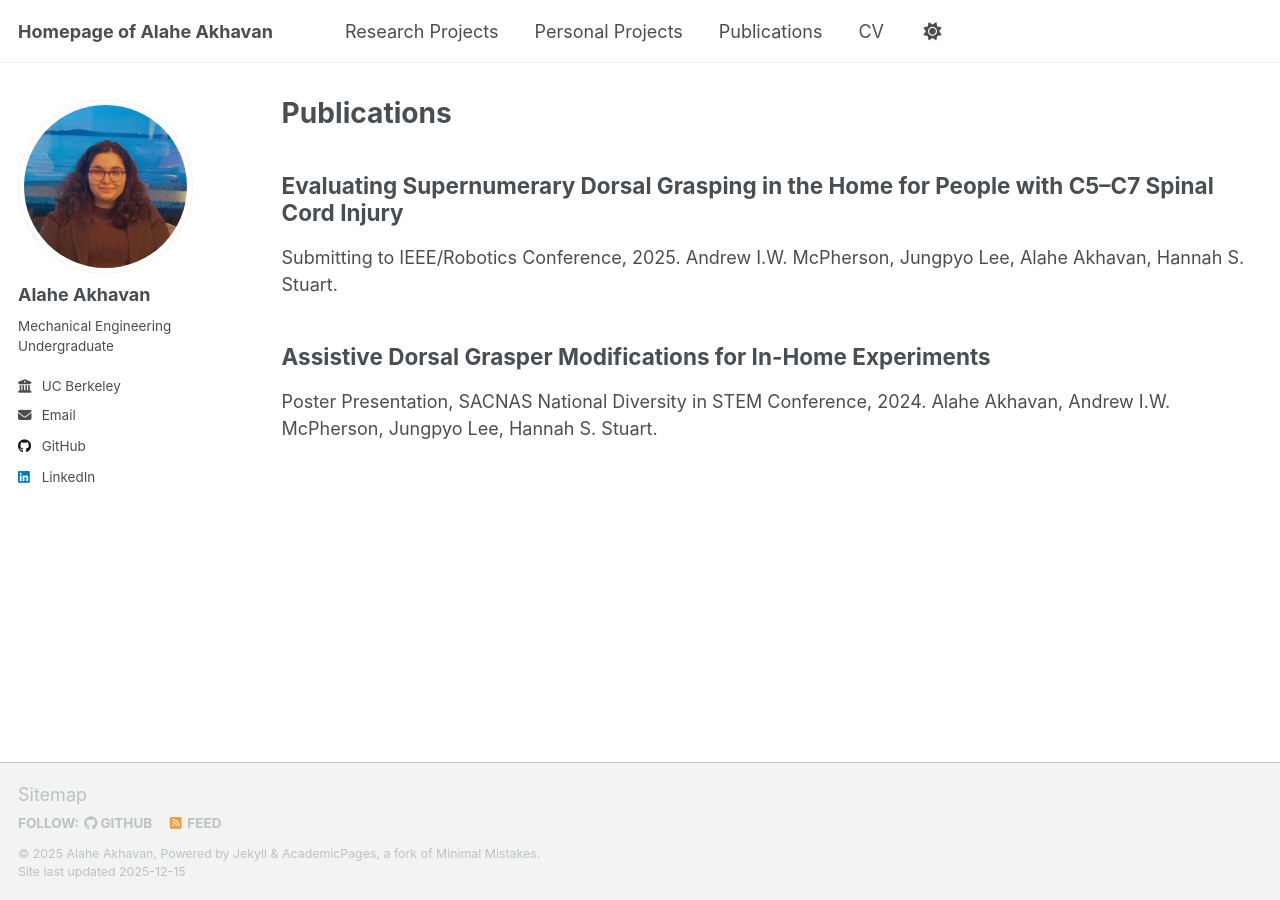
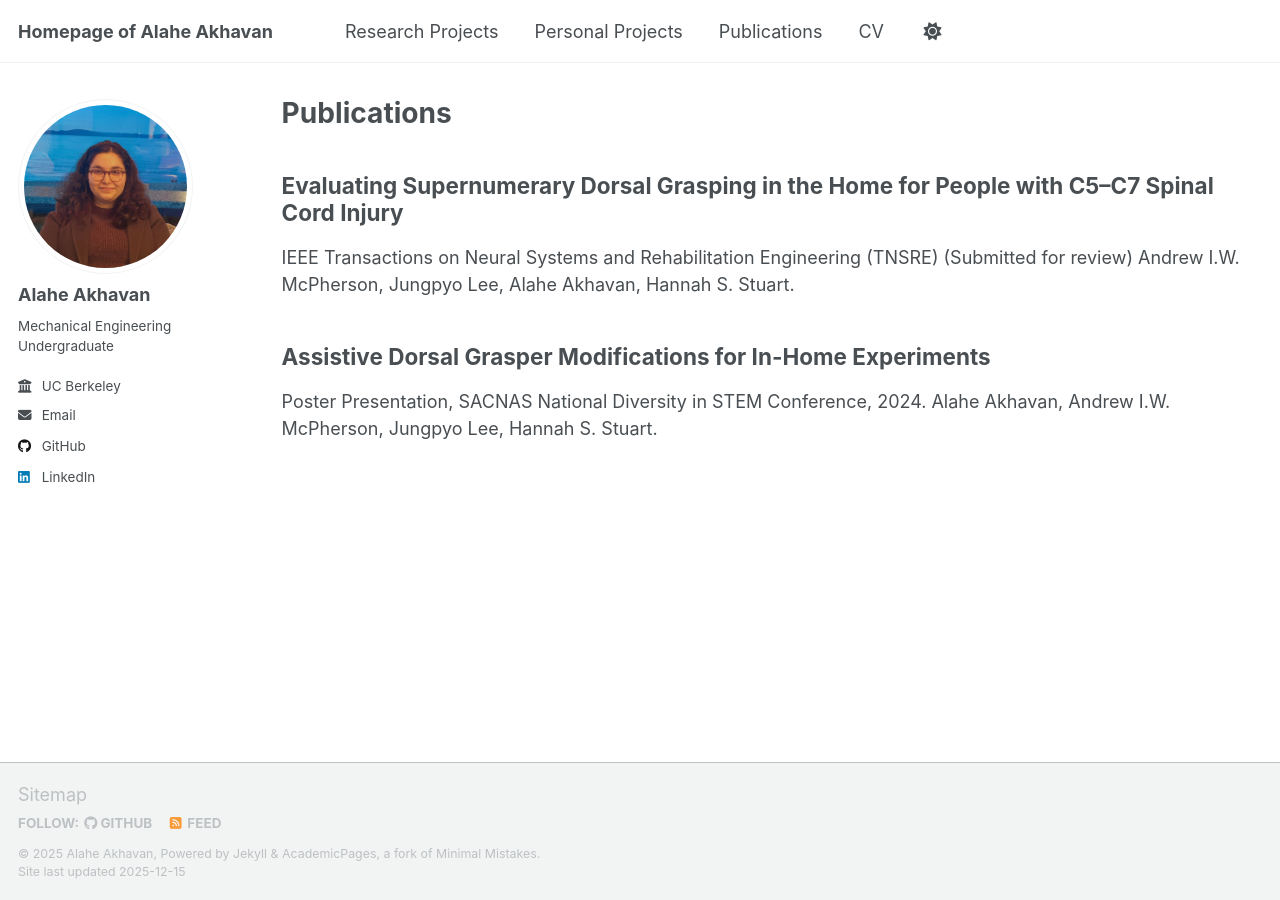
Before and after one commit to Akhavana/akhavana.github.io, a Jekyll site: the page built from _pages/publications.md, in a window 1280 px wide. Built offline with Jekyll 4.4.1, drawn with Linux system fonts in a browser that asks for light colours; a script that is not in the unit is left out.

Commit message:
Update publications.md

```diff
--- a/_pages/publications.md
+++ b/_pages/publications.md
@@ -6,7 +6,7 @@ author_profile: true
 ---
 
 ## Evaluating Supernumerary Dorsal Grasping in the Home for People with C5–C7 Spinal Cord Injury
-Submitting to IEEE/Robotics Conference, 2025.
+IEEE Transactions on Neural Systems and Rehabilitation Engineering (TNSRE) (Submitted for review)
 Andrew I.W. McPherson, Jungpyo Lee, Alahe Akhavan, Hannah S. Stuart.
 
 ## Assistive Dorsal Grasper Modifications for In-Home Experiments
```
